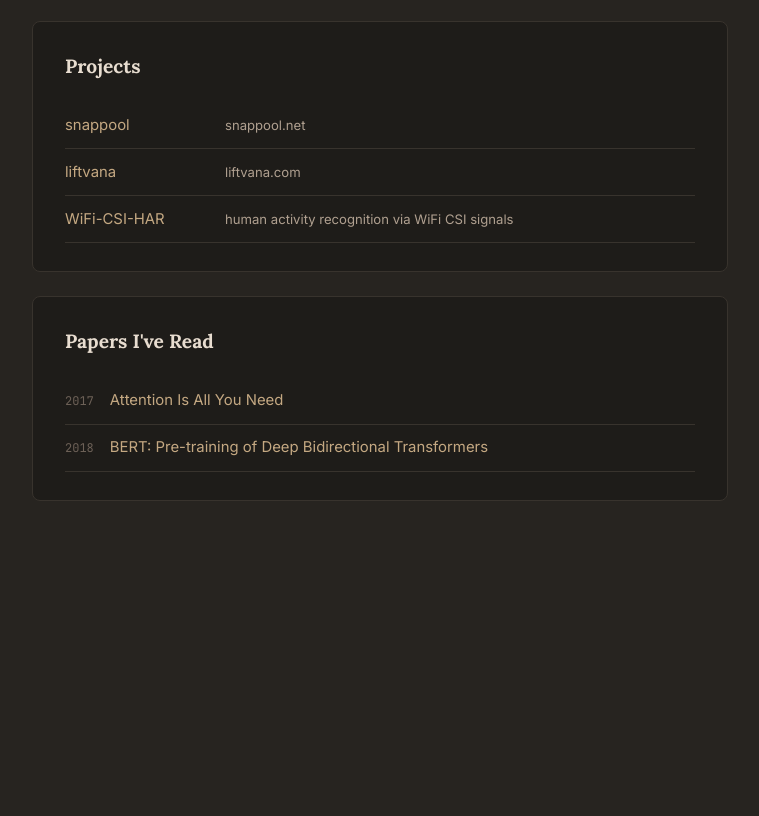
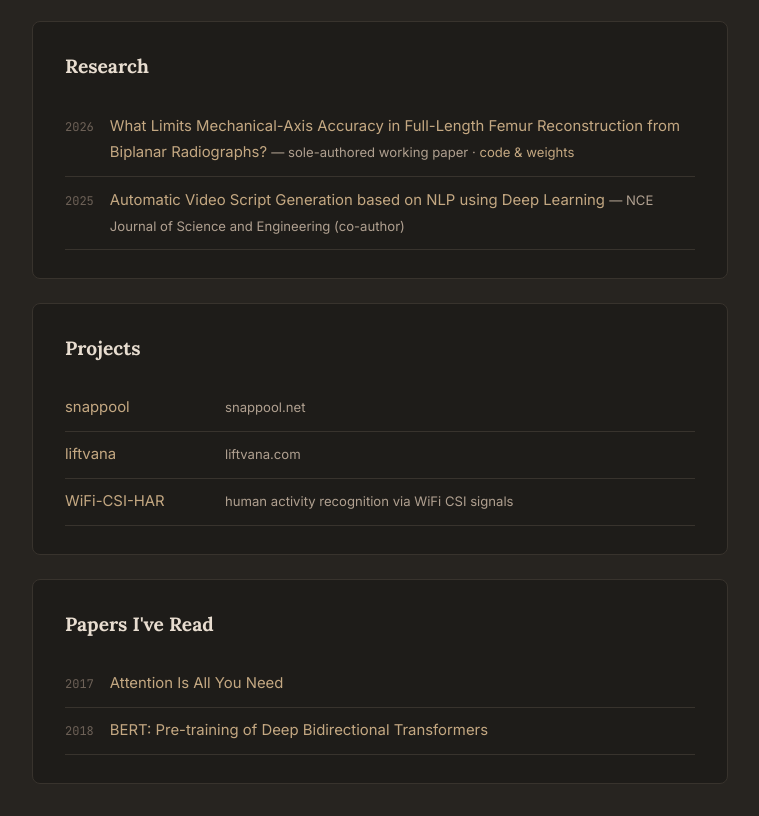
Before and after one commit to ayyp1/profile, a plain HTML site: page index.html in a window 1280 px wide. Shown: the part 1072-1888 px from the top of the page, without its empty margins (260-1019 px from the left). Before the commit the page ends 1725 px from the top, so only its background shows below. Drawn offline with Linux system fonts and the light colour scheme.

Commit message:
add research section with papers

```diff
--- a/index.html
+++ b/index.html
@@ -311,6 +311,24 @@
     </section>
 
     <section>
+      <h2>Research</h2>
+      <div class="paper-row">
+        <span class="paper-year">2026</span>
+        <span>
+          <a class="paper-title" href="/papers/femur-mechanical-axis.pdf" target="_blank" rel="noopener">What Limits Mechanical-Axis Accuracy in Full-Length Femur Reconstruction from Biplanar Radiographs?</a>
+          <span class="proj-desc"> — sole-authored working paper · <a href="https://github.com/ayyp1/biplanar-xray-to-3d-femur" target="_blank" rel="noopener">code &amp; weights</a></span>
+        </span>
+      </div>
+      <div class="paper-row">
+        <span class="paper-year">2025</span>
+        <span>
+          <a class="paper-title" href="https://doi.org/10.3126/njse.v2i1.101245" target="_blank" rel="noopener">Automatic Video Script Generation based on NLP using Deep Learning</a>
+          <span class="proj-desc"> — NCE Journal of Science and Engineering (co-author)</span>
+        </span>
+      </div>
+    </section>
+
+    <section>
       <h2>Projects</h2>
       <div class="proj-row">
         <span class="proj-name"><a href="https://snappool.net" target="_blank" rel="noopener">snappool</a></span>
```
Also changed, not shown: 2 other files.
